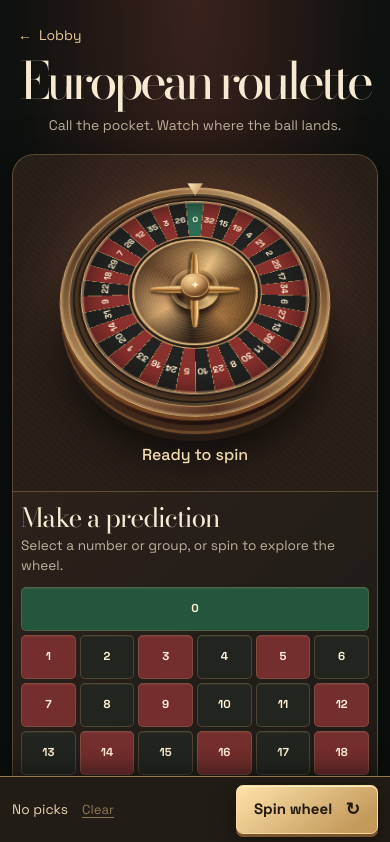
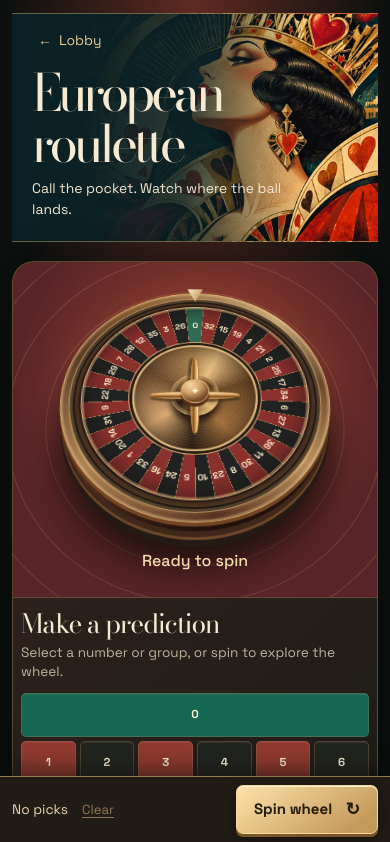
Before and after one commit to GodBoii/G, a Next.js app: page /roulette in a window 390 px wide. Shown: the top 842 px of the page. Built offline with nearby package versions, Linux system fonts and the light colour scheme.

Commit message:
Relight the game rooms and add depth to the showdown reveal

```diff
--- a/src/app/tables.css
+++ b/src/app/tables.css
@@ -5,9 +5,9 @@
   min-height: 100dvh;
   margin-inline: auto;
   padding: 24px clamp(16px, 4.7vw, 68px) 44px;
-  --room-halo: #244638;
+  --room-halo: #086352;
 }
-.game-room[data-theme="roulette"] { --room-halo: #542c24; }
+.game-room[data-theme="roulette"] { --room-halo: #8c392c; }
 .game-room::before {
   content: "";
   position: absolute;
@@ -22,9 +22,14 @@
 }
 .game-heading {
   position: relative;
-  text-align: center;
+  text-align: left;
   margin-bottom: clamp(19px, 3vw, 34px);
-  padding-top: 28px;
+  isolation: isolate;
+  overflow: clip;
+  padding: 58px clamp(20px, 3.4vw, 54px) 22px;
+  border-block: 1px solid #d5af6b78;
+  background: linear-gradient(90deg,#092024 18%,#092024d9 47%,transparent 80%),
+    url("/queen-of-hearts.webp") 85% 38% / cover;
   animation: enter-room var(--enter-time) var(--ease-enter) both;
 }
 .game-heading h1 {
@@ -35,7 +40,7 @@
 .game-heading p { margin-top: 9px; color: var(--muted); font-size: clamp(.87rem, 1.38vw, 1.04rem); }
 .back-link {
   position: absolute;
-  inset: 0 auto auto 0;
+  inset: 4px auto auto clamp(20px, 3.4vw, 54px);
   display: inline-flex;
   align-items: center;
   gap: 7px;
@@ -67,8 +72,8 @@
   overflow: clip;
   border-radius: 21px 21px 0 0;
   background:
-    radial-gradient(ellipse at 51% 28%, #183f31 0%, #151d16 72%),
-    repeating-linear-gradient(155deg, #f9e6a908 0 1px, transparent 1px 6px);
+    repeating-radial-gradient(ellipse at 50% 100%, transparent 0 28px, #eccf9720 29px, transparent 30px 38px),
+    linear-gradient(145deg, #183e36, #102221);
 }
 .patti-felt {
   position: absolute;
@@ -76,13 +81,13 @@
   inset: 4% 2.4% 8%;
   display: grid;
   place-items: center;
-  border: clamp(7px, 1.16vw, 16px) solid #502a1b;
+  border: clamp(7px, 1.16vw, 16px) solid #754229;
   border-radius: 48% / 47%;
   outline: 1px solid #e5ba7f;
   outline-offset: -2px;
   background:
     repeating-linear-gradient(49deg, #afe6bf0a 0 1px, transparent 1px 4px),
-    radial-gradient(ellipse at 49% 37%, #30664f 5%, #1f4d3a 53%, #142f25 93%);
+    radial-gradient(ellipse at 49% 37%, #23816b 5%, #0c6451 53%, #073c33 93%);
   transform: perspective(1050px) rotateX(20deg);
   box-shadow: 0 9px 0 #311f17, 0 11px 0 #825937, 0 24px 29px #070d09c9, inset 0 0 42px #11251cbf;
 }
@@ -139,7 +144,8 @@
 }
 @keyframes turn-card {
   0% { transform: translateY(0) rotateY(0deg); }
-  50% { transform: translateY(-14px) rotateY(100deg); }
+  48% { transform: translate3d(0,-17px,28px) rotateY(88deg) rotateZ(-4deg); }
+  82% { transform: translate3d(0,-4px,8px) rotateY(166deg) rotateZ(2deg); }
   100% { transform: translateY(0) rotateY(180deg); }
 }
 .hand-status { min-height: 34px; align-self: center; display: grid; place-items: center; text-align: center; font-size: .9rem; color: #f0dfbe; }
@@ -185,8 +191,8 @@
   scroll-margin: 12px;
   border-radius: 21px 0 0 21px;
   background:
-    repeating-linear-gradient(42deg, #f5c99806 0 1px, transparent 1px 5px),
-    radial-gradient(ellipse at 52% 40%, #593327, #271e18 71%);
+    repeating-radial-gradient(ellipse at 50% 50%, transparent 0 31px, #fbd09427 32px, transparent 33px 39px),
+    radial-gradient(ellipse at 52% 40%, #a1432f, #592427 71%);
   --wheel-pitch: 32deg;
 }
 .roulette-light {
@@ -237,9 +243,9 @@
 .outside-picks { margin-top: 4px; }
 .outside-picks.three { grid-template-columns: repeat(3, minmax(0, 1fr)); }
 .outside-picks.six { grid-template-columns: repeat(6, minmax(0, 1fr)); }
-[data-color="red"] { --pocket-fill: #742e2d; }
+[data-color="red"] { --pocket-fill: #923a31; }
 [data-color="black"] { --pocket-fill: #22251f; }
-[data-color="green"] { --pocket-fill: #24563d; }
+[data-color="green"] { --pocket-fill: #146751; }
 .pick-cell {
   position: relative;
   min-width: 0;
@@ -313,7 +319,7 @@
   .number-grid .pick-cell { grid-row: auto; grid-column: auto; }
 }
 @media (max-width: 920px) {
-  .game-heading { padding-top: 42px; }
+  .game-heading { padding-top: 53px; }
   .roulette-room { grid-template-columns: minmax(0, 1fr); }
   .roulette-stage { border-radius: 21px 21px 0 0; }
   .roulette-stage .roulette-wheel { width: min(72%, 385px); }
@@ -326,7 +332,8 @@
   .game-room { padding: 13px 12px 25px; }
   .game-room[data-theme="roulette"] { padding-bottom: calc(91px + env(safe-area-inset-bottom)); }
   .game-heading h1 { font-size: clamp(3.2rem, 11vw, 4.65rem); }
-  .game-heading p { padding-inline: 8px; }
+  .game-heading { background-position: center, 76% 38%; }
+  .game-heading p { max-width: 28ch; color: #f2e5d1; }
   .patti-stage { min-height: auto; gap: 15px; padding-block: 27px 7px; }
   .patti-felt { inset: 1.5% 3.3% 16%; border-radius: 38% / 32%; transform: perspective(950px) rotateX(12deg); }
   .patti-felt::after { border-radius: inherit; }
```
